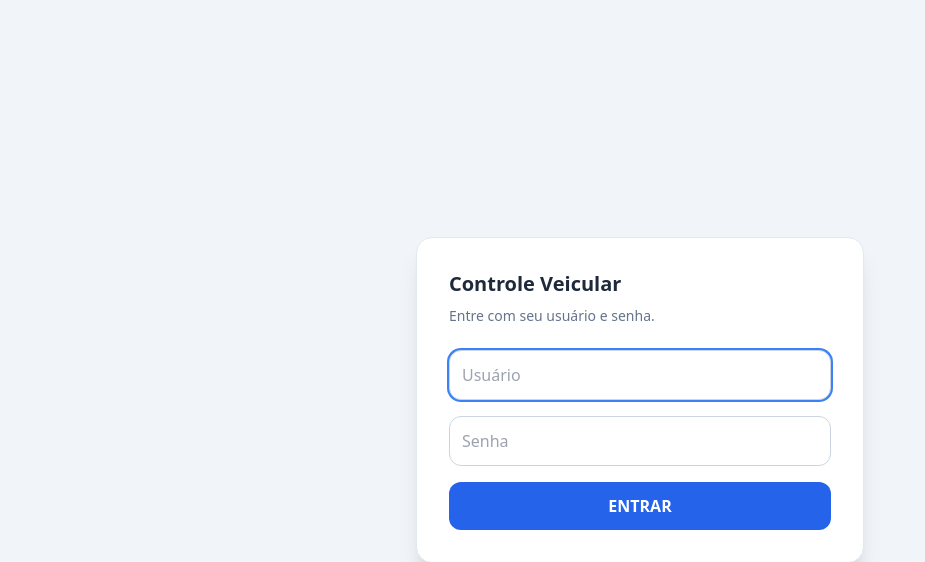
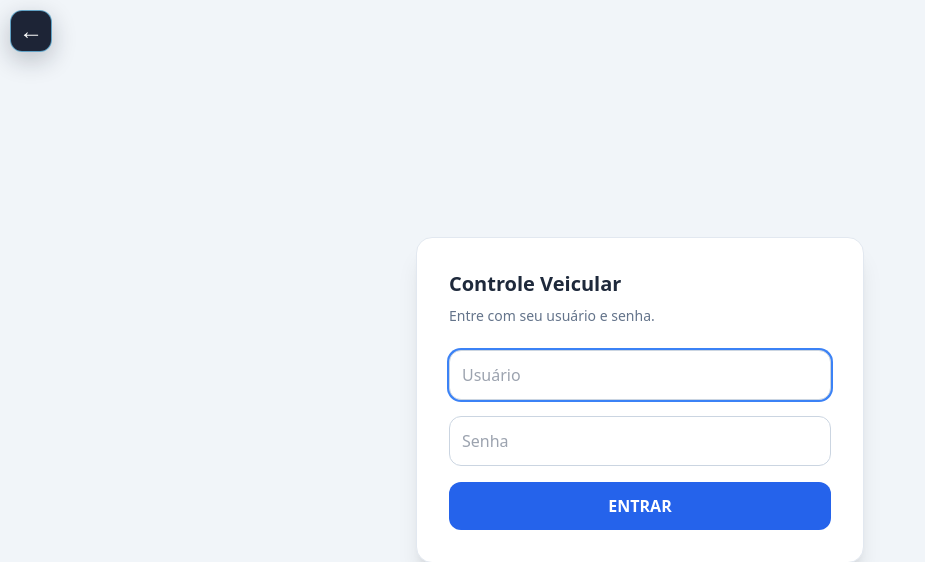
Before and after one commit to paulo1998dantas-crypto/projeto_final-main, a FastAPI app: page /login in a window 1280 px wide. Shown: the top 562 px of the page, without its empty margins (0-925 px from the left). Run offline with FastAPI, Linux system fonts and the light colour scheme; parts of the project's set-up code (start-up, migrations or seed data) failed here and were passed over; some libraries are stand-ins or nearby versions.

Commit message:
feat: adicionar retorno ao Portal JI

```diff
--- /dev/null
+++ b/templates/_portal_back.html
@@ -0,0 +1,9 @@
+<style>
+  .ji-portal-back{position:fixed;top:10px;left:10px;z-index:2147483647;display:inline-flex;width:42px;height:42px;align-items:center;gap:9px;overflow:hidden;border:1px solid rgba(125,211,252,.72);border-radius:12px;background:rgba(15,23,42,.94);color:#fff;box-shadow:0 8px 24px rgba(15,23,42,.24);text-decoration:none;white-space:nowrap;transition:width .2s ease,background-color .2s ease,transform .2s ease;backdrop-filter:blur(8px)}
+  .ji-portal-back:hover,.ji-portal-back:focus-visible{width:142px;background:#0f766e;color:#fff;transform:translateY(-1px);outline:3px solid rgba(45,212,191,.28);outline-offset:2px}
+  .ji-portal-back__arrow{display:grid;width:40px;min-width:40px;place-items:center;font:800 24px/1 Arial,sans-serif}
+  .ji-portal-back__label{padding-right:12px;font:700 14px/1 Arial,sans-serif}
+  @media(max-width:640px){.ji-portal-back:hover,.ji-portal-back:focus-visible{width:42px}.ji-portal-back__label{display:none}}
+  @media print{.ji-portal-back{display:none!important}}
+</style>
+<a class="ji-portal-back" href="https://ji-portal-operacional.onrender.com/#modulos" aria-label="Voltar ao Portal JI" title="Voltar ao Portal JI"><span class="ji-portal-back__arrow" aria-hidden="true">←</span><span class="ji-portal-back__label">Portal JI</span></a>
--- a/templates/detalhes.html
+++ b/templates/detalhes.html
@@ -7,6 +7,7 @@
     <title>Checklist</title>
 </head>
 <body class="bg-slate-50">
+{% include "_portal_back.html" %}
     {% set can_point = current_user and current_user.can("mes.stage.write") %}
     <header class="bg-slate-900 p-4 sticky top-0 z-50 flex justify-between items-center text-white">
         <a href="/" class="text-yellow-400 font-bold">← VOLTAR</a>
--- a/templates/gestao_os.html
+++ b/templates/gestao_os.html
@@ -23,6 +23,7 @@ dialog{width:min(1480px,98vw);max-height:96vh;border:0;border-radius:9px;padding
 </style>
 </head>
 <body>
+{% include "_portal_back.html" %}
 <main>
 <header class="head">
   <div><h1>MES — Gestão integrada de O.S.</h1><p>Entrada de veículos, etapas produtivas, programação, finalização, entrega e histórico na mesma base.</p></div>
--- a/templates/importar.html
+++ b/templates/importar.html
@@ -7,6 +7,7 @@
     <title>Importar</title>
 </head>
 <body class="bg-slate-100 min-h-screen">
+{% include "_portal_back.html" %}
     <header class="bg-slate-900 p-4 flex items-center justify-between text-white">
         <a href="/" class="text-yellow-400 font-bold">← VOLTAR</a>
         <h1 class="font-bold">UPLOAD BASE</h1>
--- a/templates/index.html
+++ b/templates/index.html
@@ -22,6 +22,7 @@
     </style>
 </head>
 <body data-visao="{{ visao_atual }}" class="{% if modo_geral %}h-screen overflow-hidden bg-slate-950 text-white{% else %}bg-slate-50 min-h-screen{% endif %}">
+{% include "_portal_back.html" %}
     {% if modo_geral %}
     <header class="h-16 overflow-x-auto border-b border-slate-800 bg-slate-900 px-3 text-white shadow-lg">
         <div class="mx-auto flex h-full min-w-[1400px] items-center justify-between gap-3">
--- a/templates/login.html
+++ b/templates/login.html
@@ -7,6 +7,7 @@
     <title>Login</title>
 </head>
 <body class="bg-slate-100 min-h-screen flex items-center justify-center p-6">
+{% include "_portal_back.html" %}
     <div class="bg-white p-8 rounded-2xl shadow-xl w-full max-w-md border border-slate-200">
         <h1 class="text-xl font-black text-slate-800 mb-2">Controle Veicular</h1>
         <p class="text-sm text-slate-500 mb-6">Entre com seu usuário e senha.</p>
--- a/templates/usuarios.html
+++ b/templates/usuarios.html
@@ -7,6 +7,7 @@
     <title>Usuários</title>
 </head>
 <body class="bg-slate-50 min-h-screen">
+{% include "_portal_back.html" %}
     <header class="bg-slate-900 p-4 text-white shadow-lg">
         <div class="max-w-5xl mx-auto flex flex-col md:flex-row md:items-center justify-between gap-3">
             <div>
```
Also changed, not shown: templates/sequenciamento.html (+1 -1 lines).
